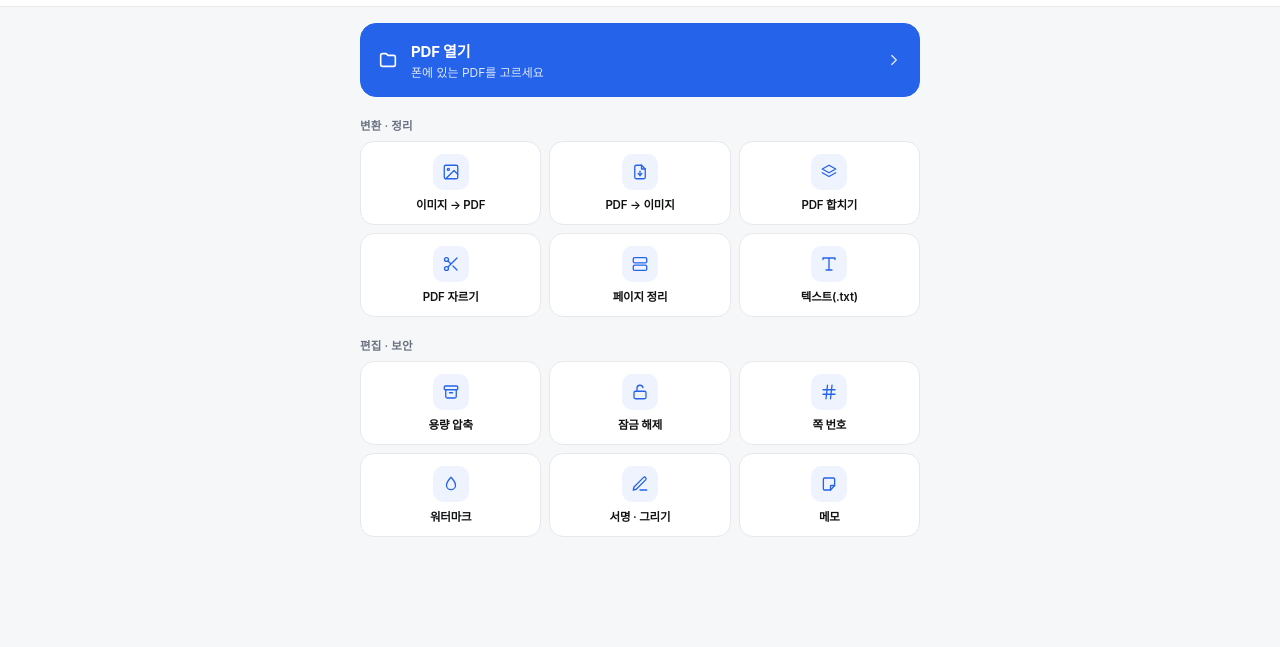
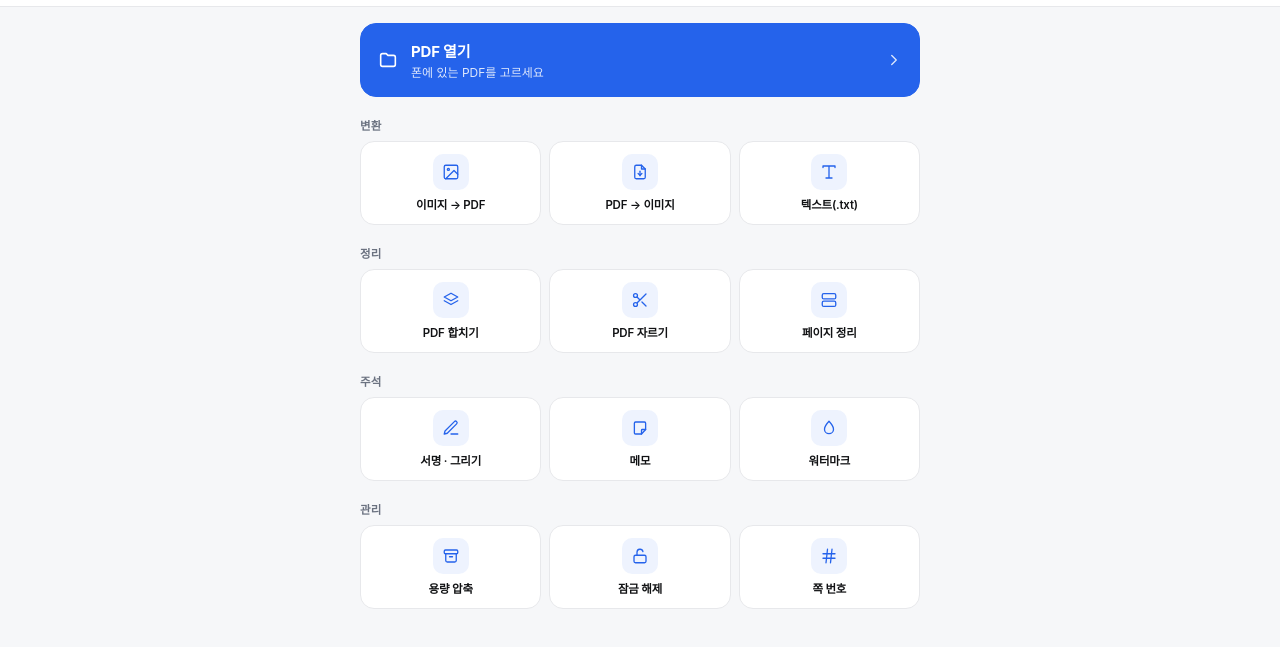
Before and after one commit to jeonghyoan/clean-pdf, a plain HTML site: page index.html in a window 1280 px wide. Shown: the part 47-694 px from the top of the page. Drawn offline with Linux system fonts and the light colour scheme.

Commit message:
Group home tools into four three-tile rows

```diff
--- a/index.html
+++ b/index.html
@@ -696,26 +696,38 @@
       </section>
 
       <section class="home-section">
-        <div class="section-label">변환 · 정리</div>
+        <div class="section-label">변환</div>
         <div class="home-grid" id="homeGrid">
           <button class="home-tile" data-tool="imagetopdf"><span class="tile-badge ico" data-icon="image"></span><span class="home-label">이미지 → PDF</span></button>
           <button class="home-tile" data-tool="pdfimg"><span class="tile-badge ico" data-icon="file-down"></span><span class="home-label">PDF → 이미지</span></button>
+          <button class="home-tile" data-tool="txt"><span class="tile-badge ico" data-icon="type"></span><span class="home-label">텍스트(.txt)</span></button>
+        </div>
+      </section>
+
+      <section class="home-section">
+        <div class="section-label">정리</div>
+        <div class="home-grid">
           <button class="home-tile" data-tool="merge"><span class="tile-badge ico" data-icon="layers"></span><span class="home-label">PDF 합치기</span></button>
           <button class="home-tile" data-tool="split"><span class="tile-badge ico" data-icon="scissors"></span><span class="home-label">PDF 자르기</span></button>
           <button class="home-tile" data-tool="organize"><span class="tile-badge ico" data-icon="rows"></span><span class="home-label">페이지 정리</span></button>
-          <button class="home-tile" data-tool="txt"><span class="tile-badge ico" data-icon="type"></span><span class="home-label">텍스트(.txt)</span></button>
         </div>
       </section>
 
       <section class="home-section">
-        <div class="section-label">편집 · 보안</div>
+        <div class="section-label">주석</div>
+        <div class="home-grid">
+          <button class="home-tile" data-tool="sign"><span class="tile-badge ico" data-icon="pen-line"></span><span class="home-label">서명 · 그리기</span></button>
+          <button class="home-tile" data-tool="memo"><span class="tile-badge ico" data-icon="note"></span><span class="home-label">메모</span></button>
+          <button class="home-tile" data-tool="watermark"><span class="tile-badge ico" data-icon="droplet"></span><span class="home-label">워터마크</span></button>
+        </div>
+      </section>
+
+      <section class="home-section">
+        <div class="section-label">관리</div>
         <div class="home-grid">
           <button class="home-tile" data-tool="compress"><span class="tile-badge ico" data-icon="archive"></span><span class="home-label">용량 압축</span></button>
           <button class="home-tile" data-tool="unlock"><span class="tile-badge ico" data-icon="lock-open"></span><span class="home-label">잠금 해제</span></button>
           <button class="home-tile" data-tool="numbers"><span class="tile-badge ico" data-icon="hash"></span><span class="home-label">쪽 번호</span></button>
-          <button class="home-tile" data-tool="watermark"><span class="tile-badge ico" data-icon="droplet"></span><span class="home-label">워터마크</span></button>
-          <button class="home-tile" data-tool="sign"><span class="tile-badge ico" data-icon="pen-line"></span><span class="home-label">서명 · 그리기</span></button>
-          <button class="home-tile" data-tool="memo"><span class="tile-badge ico" data-icon="note"></span><span class="home-label">메모</span></button>
         </div>
       </section>
     </div>
--- a/sw.js
+++ b/sw.js
@@ -1,4 +1,4 @@
-const CACHE = 'pdf-viewer-v16';
+const CACHE = 'pdf-viewer-v19';
 const SHARE_CACHE = 'pdf-viewer-share';
 const ASSETS = [
   './',
```
